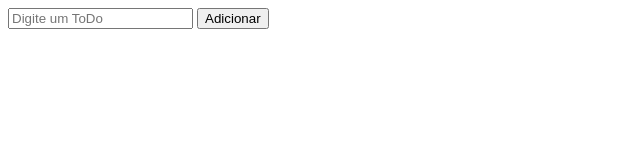
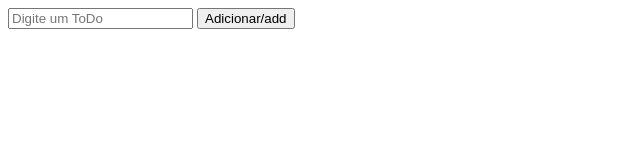
Before and after one commit to henryncz/paradox, a plain HTML site: page 3.3.criando_todos.html in a window 1280 px wide. Shown: the full height of the page, 0-640 px from the left. Drawn offline with Linux system fonts and the light colour scheme.

Commit message:
Adicionando 3.3.todos

```diff
--- a/3.3.criando_todos.html
+++ b/3.3.criando_todos.html
@@ -8,7 +8,7 @@
         <div id="app">
             <ul></ul>
             <input type="text" placeholder="Digite um ToDo">
-            <button>Adicionar</button>
+            <button>Adicionar/add</button>
         </div>
 
         <script src="todo_3.3.js"></script>
```
